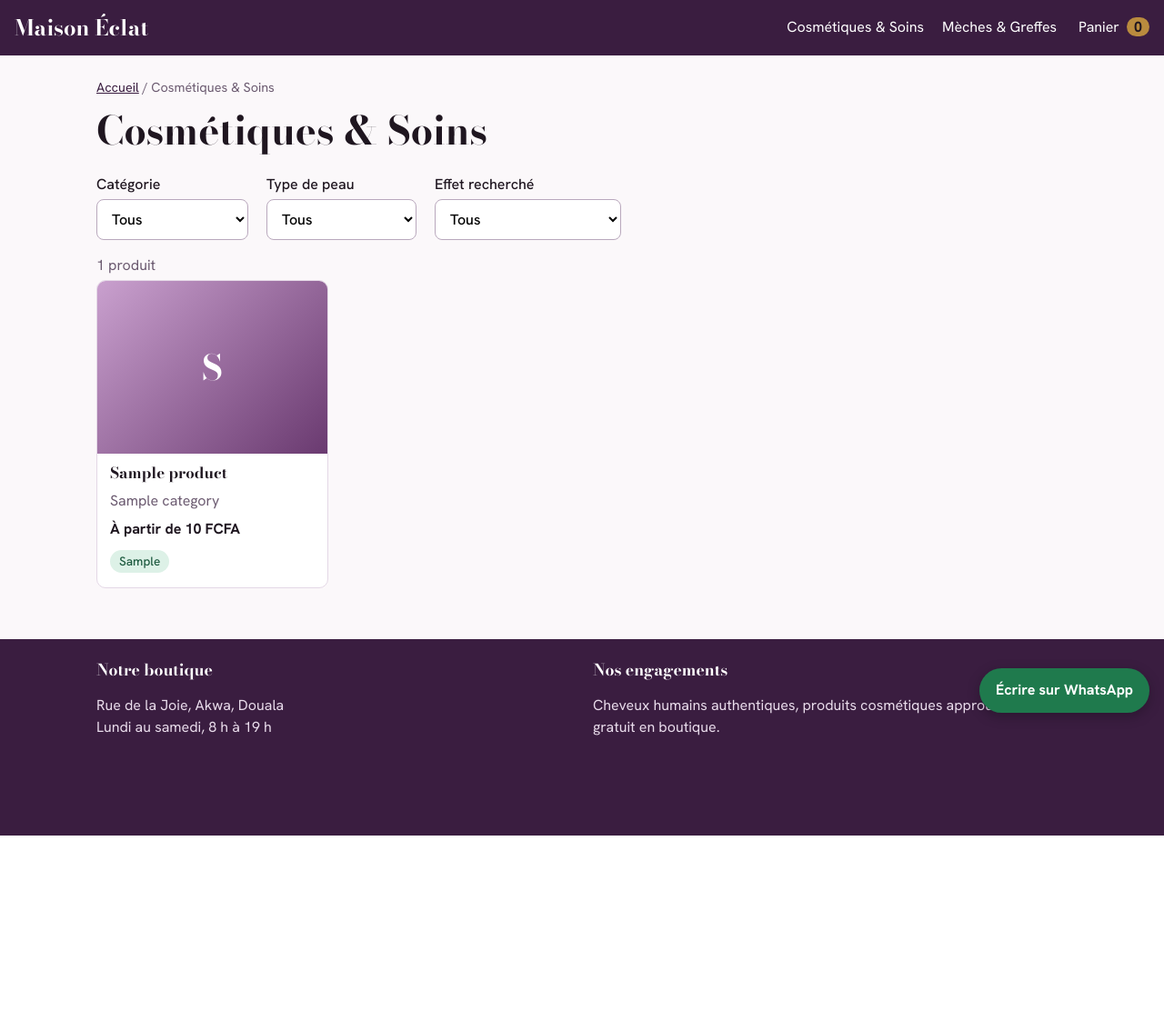
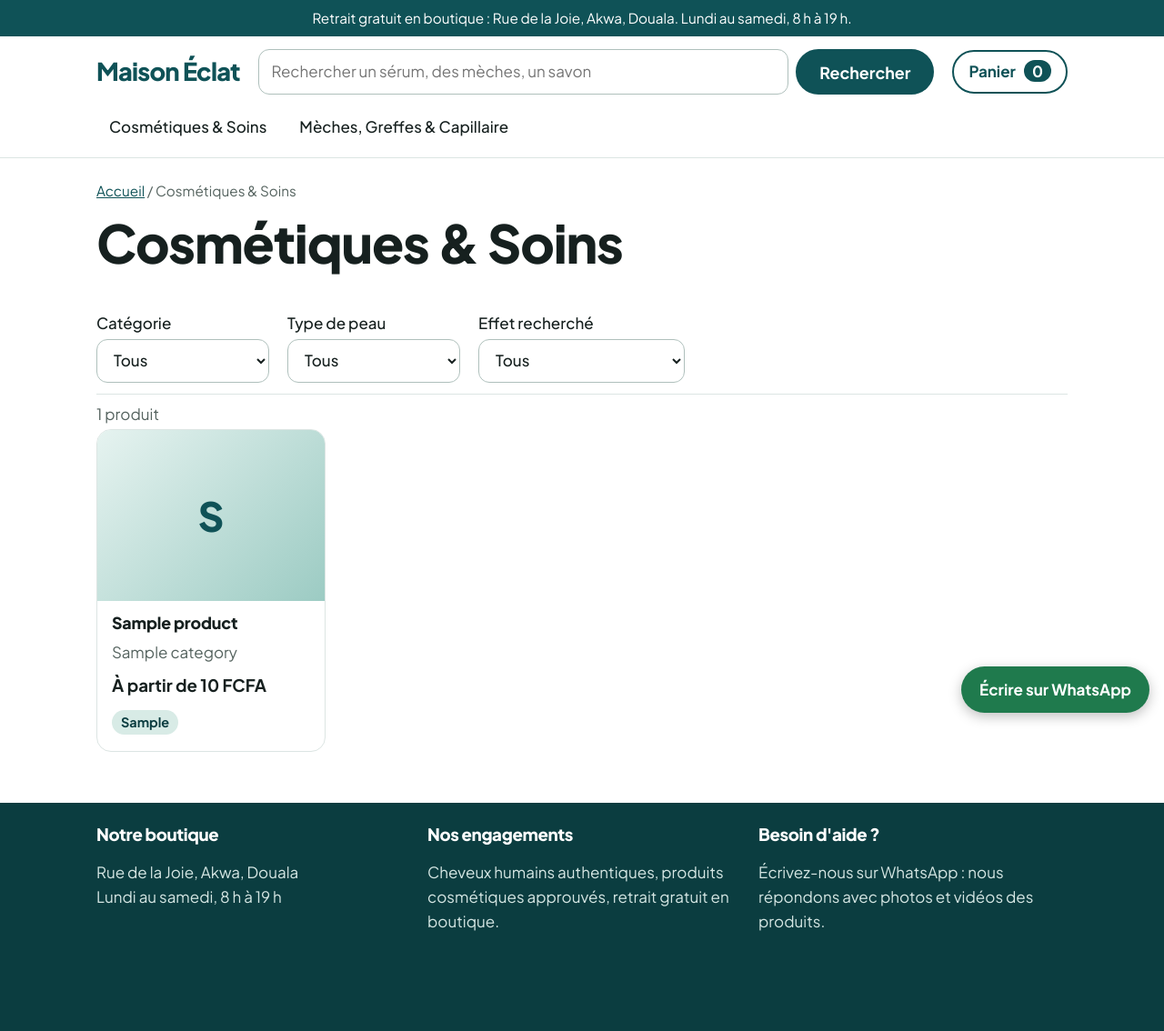
Before and after one commit to AKTECH237/maison-de-beaut-, a Django app: page /boutique/soins/ in a window 1280 px wide. Shown: the whole page at 91% size. Before the commit the page ends 919 px from the top, so only its background shows below. Run offline with Django 4.2, Linux system fonts and the light colour scheme; tables that the repository leaves empty hold one stand-in row (values such as "Sample post").

Commit message:
style: nouveau thème, police Plus Jakarta Sans, recherche

```diff
--- a/shop/static/shop/style.css
+++ b/shop/static/shop/style.css
@@ -1,61 +1,70 @@
-:root{--pearl:#FBF8FA;--plum:#3A1D40;--orchid:#EBDDEE;--gold:#B98B3E;--ink:#1F1620;--muted:#6B5A70;--line:#E4D8E6;--ok:#2F7D5B;--err:#B3261E;--r:10px}
+:root{--teal:#0F5257;--teal-2:#0B3D40;--mint:#D8EBE6;--mist:#F2F6F5;--blush:#F8E1DC;--ink:#16201F;--muted:#55635F;--line:#DCE5E3;--ok:#1E7A55;--err:#B3261E;--r:16px}
 *{box-sizing:border-box}[hidden]{display:none!important}
-body{margin:0;background:var(--pearl);color:var(--ink);font:16px/1.55 "Hanken Grotesk",system-ui,sans-serif}
-h1,h2,h3{font-family:"Bodoni Moda",Georgia,serif;font-weight:700;line-height:1.15;margin:0 0 .5em}
-h1{font-size:clamp(1.8rem,4vw,2.7rem)}h2{font-size:1.4rem}h3{font-size:1.05rem}
-a{color:var(--plum)}.muted{color:var(--muted);margin:.2em 0}
-:focus-visible{outline:3px solid var(--plum);outline-offset:2px}
-.skip{position:absolute;left:-999px}.skip:focus{left:8px;top:8px;background:#fff;padding:8px;z-index:9}
+html{font-size:17px}
+body{margin:0;background:#fff;color:var(--ink);font:400 1rem/1.6 "Plus Jakarta Sans",system-ui,sans-serif}
+h1,h2,h3{font-weight:800;letter-spacing:-.02em;line-height:1.15;margin:0 0 .5em}
+h1{font-size:clamp(2.1rem,5vw,3.4rem)}h2{font-size:1.6rem}h3{font-size:1.05rem;letter-spacing:-.01em}
+a{color:var(--teal)}.muted{color:var(--muted);margin:.2em 0}
+:focus-visible{outline:3px solid var(--teal);outline-offset:2px}
+.skip{position:absolute;left:-999px}.skip:focus{left:8px;top:8px;background:#fff;padding:8px;z-index:20}
 main,.wrap{max-width:1100px;margin:0 auto;padding:24px 16px 56px}
-.top{background:var(--plum);display:flex;flex-wrap:wrap;align-items:center;gap:8px 24px;padding:12px 16px}
-.top a{color:#fff;text-decoration:none}.top nav{display:flex;gap:20px;flex-wrap:wrap}
-.top nav a:hover,.cart:hover{text-decoration:underline}
-.brand{font:700 1.5rem "Bodoni Moda",serif;margin-right:auto}
-.cart b{background:var(--gold);color:var(--ink);border-radius:99px;padding:0 8px;margin-left:4px}
-.lead{font-size:1.1rem;color:var(--muted);max-width:60ch}
+.promo{background:var(--teal);color:#fff;text-align:center;font-size:.9rem;padding:8px 16px}
+.top{background:#fff;border-bottom:1px solid var(--line)}
+.bar{max-width:1100px;margin:0 auto;padding:14px 16px;display:flex;flex-wrap:wrap;align-items:center;gap:12px 20px}
+.brand{font-weight:800;font-size:1.6rem;letter-spacing:-.03em;color:var(--teal);text-decoration:none}
+.search{flex:1 1 300px;display:flex;gap:8px}.search input{flex:1;min-width:0}
+.cart{margin-left:auto;text-decoration:none;font-weight:700;color:var(--teal);border:2px solid var(--teal);border-radius:99px;padding:8px 16px}
+.cart b{background:var(--teal);color:#fff;border-radius:99px;padding:1px 9px;margin-left:6px}
+nav.main{max-width:1100px;margin:0 auto;padding:0 16px 12px;display:flex;gap:8px;flex-wrap:wrap}
+nav.main a{text-decoration:none;font-weight:500;color:var(--ink);padding:8px 14px;border-radius:99px}
+nav.main a:hover{background:var(--mint)}
+.hero{padding:24px 0 8px}.lead{font-size:1.2rem;color:var(--muted);max-width:56ch}
 .crumb{font-size:.9rem;color:var(--muted);margin-bottom:12px}
-.spaces{display:grid;gap:16px;grid-template-columns:repeat(auto-fit,minmax(280px,1fr));margin:24px 0 40px}
-.space{display:flex;flex-direction:column;justify-content:flex-end;min-height:260px;padding:28px;border-radius:var(--r);color:#fff;text-decoration:none}
-.space h2{font-size:1.8rem}.space p{margin:0}.space:hover{filter:brightness(1.12)}
-.space.soins{background:linear-gradient(160deg,#6A3A70,#3A1D40)}.space.capillaire{background:linear-gradient(160deg,#8A6A2E,#2A1A2E)}
-.grid{display:grid;gap:16px;grid-template-columns:repeat(auto-fill,minmax(210px,1fr))}
-.card{display:flex;flex-direction:column;background:#fff;border:1px solid var(--line);border-radius:var(--r);overflow:hidden;color:inherit;text-decoration:none}
-.card:hover{border-color:var(--plum)}.info{padding:12px 14px}.price{font-weight:700;margin:.4em 0}
-.ph{aspect-ratio:4/3;display:grid;place-items:center;font:700 2.4rem "Bodoni Moda",serif;color:#fff}
-.ph.soins{background:linear-gradient(135deg,#C9A0CE,#6A3A70)}.ph.capillaire{background:linear-gradient(135deg,#C79A4C,#4A2A3A)}
+.trust{display:grid;gap:12px;grid-template-columns:repeat(auto-fit,minmax(220px,1fr));margin:24px 0}
+.trust p{margin:0;padding:16px;background:var(--mist);border-radius:var(--r);color:var(--muted)}
+.trust strong{display:block;color:var(--ink)}
+.spaces{display:grid;gap:16px;grid-template-columns:repeat(auto-fit,minmax(280px,1fr));margin:0 0 40px}
+.space{display:flex;flex-direction:column;justify-content:flex-end;min-height:240px;padding:28px;border-radius:var(--r);color:var(--ink);text-decoration:none}
+.space h2{font-size:1.9rem}.space p{margin:0 0 12px}.space .go{font-weight:700;text-decoration:underline}
+.space.soins{background:var(--mint)}.space.capillaire{background:var(--blush)}.space:hover{filter:brightness(.97)}
+.grid{display:grid;gap:20px;grid-template-columns:repeat(auto-fill,minmax(220px,1fr))}
+.card{display:flex;flex-direction:column;border:1px solid var(--line);border-radius:var(--r);overflow:hidden;color:inherit;text-decoration:none;background:#fff}
+.card:hover{border-color:var(--teal)}.info{padding:14px 16px}.price{font-weight:700;font-size:1.1rem;margin:.4em 0}
+.ph{aspect-ratio:4/3;display:grid;place-items:center;font-weight:800;font-size:2.6rem}
+.ph.soins{background:linear-gradient(135deg,#E6F3F0,#9CCBC3);color:var(--teal)}
+.ph.capillaire{background:linear-gradient(135deg,#FBEBE7,#E9B8AE);color:#7A3B33}
 .ph.big{border-radius:var(--r);aspect-ratio:1;font-size:6rem}
-.tag{display:inline-block;font-size:.85rem;font-weight:500;padding:2px 10px;border-radius:99px;margin:.3em 0}
-.tag.ok{background:#DDF1E7;color:#1E5B40}.tag.err{background:#F8DDDA;color:var(--err)}
+.tag{display:inline-block;font-size:.85rem;font-weight:700;padding:2px 10px;border-radius:99px;margin:.3em 0}
+.tag.ok{background:var(--mint);color:var(--teal-2)}.tag.err{background:#F8DDDA;color:var(--err)}
 .err{color:var(--err)}.ok{color:var(--ok)}.warn{color:#8A5A00}
-.filters{display:flex;flex-wrap:wrap;gap:12px 20px;align-items:end;margin:16px 0}
+.filters{display:flex;flex-wrap:wrap;gap:12px 20px;align-items:end;margin:16px 0 8px;padding:12px 0;position:sticky;top:0;z-index:5;background:rgba(255,255,255,.96);border-bottom:1px solid var(--line)}
 label{display:flex;flex-direction:column;gap:4px;font-weight:500}
-input,select{font:inherit;padding:10px 12px;border:1px solid #B9A8BD;border-radius:8px;background:#fff;min-height:44px}
-input[type=radio],input[type=checkbox]{min-height:0;width:20px;height:20px;accent-color:var(--plum)}
-.btn{display:inline-block;font:700 1rem "Hanken Grotesk",sans-serif;background:var(--plum);color:#fff;border:2px solid var(--plum);border-radius:8px;padding:11px 20px;cursor:pointer;text-decoration:none;min-height:44px}
-.btn:hover{background:#51285A}.btn[disabled]{opacity:.5;cursor:not-allowed}
-.btn.ghost{background:transparent;color:var(--plum)}.btn.ghost:hover{background:var(--orchid)}
+input,select{font:inherit;padding:10px 14px;border:1.5px solid #AFC0BC;border-radius:12px;background:#fff;min-height:48px;color:var(--ink)}
+input[type=radio],input[type=checkbox]{min-height:0;width:20px;height:20px;accent-color:var(--teal)}
+.btn{display:inline-block;font:700 1.05rem "Plus Jakarta Sans",sans-serif;background:var(--teal);color:#fff;border:2px solid var(--teal);border-radius:99px;padding:11px 24px;cursor:pointer;text-decoration:none;min-height:48px}
+.btn:hover{background:var(--teal-2);border-color:var(--teal-2)}.btn[disabled]{opacity:.5;cursor:not-allowed}
+.btn.ghost{background:transparent;color:var(--teal)}.btn.ghost:hover{background:var(--mint)}
 .link{background:none;border:0;color:var(--err);text-decoration:underline;cursor:pointer;font:inherit;padding:8px}
 .detail{display:grid;gap:32px;grid-template-columns:repeat(auto-fit,minmax(280px,1fr));align-items:start}
-fieldset{border:1px solid var(--line);border-radius:var(--r);padding:14px 16px;margin:0 0 16px;background:#fff}
+fieldset{border:1px solid var(--line);border-radius:var(--r);padding:14px 16px;margin:0 0 16px}
 legend{font-weight:700;padding:0 6px}
-.opt{flex-direction:row;align-items:center;gap:10px;padding:10px 12px;border:1px solid var(--line);border-radius:8px;margin:6px 0;cursor:pointer;font-weight:400;flex-wrap:wrap}
-.opt:has(input:checked){border-color:var(--plum);background:var(--orchid)}.opt.off{opacity:.55;cursor:not-allowed}
+.opt{flex-direction:row;align-items:center;gap:10px;padding:12px 14px;border:1.5px solid var(--line);border-radius:12px;margin:8px 0;cursor:pointer;font-weight:400;flex-wrap:wrap}
+.opt:has(input:checked){border-color:var(--teal);background:var(--mint)}.opt.off{opacity:.55;cursor:not-allowed}
 .opt strong{margin-left:auto}.opt em{font-size:.85rem;font-style:normal}
 .specs{display:grid;grid-template-columns:auto 1fr;gap:4px 16px}.specs dt{color:var(--muted)}.specs dd{margin:0}
-.scroll{overflow-x:auto}table{width:100%;border-collapse:collapse;background:#fff}
+.scroll{overflow-x:auto}table{width:100%;border-collapse:collapse}
 th,td{text-align:left;padding:12px;border-bottom:1px solid var(--line);vertical-align:middle}
-.inline{display:flex;gap:8px;align-items:center;flex-wrap:wrap}.inline input{width:80px}
-.total{font-size:1.15rem}
+.inline{display:flex;gap:8px;align-items:center;flex-wrap:wrap}.inline input{width:84px}
+.total{font-size:1.2rem}
 .checkout{display:grid;gap:24px;grid-template-columns:1fr}
 @media(min-width:860px){.checkout{grid-template-columns:2fr 1fr}.recap{position:sticky;top:16px}}
 .field{margin:10px 0}.field input,.field select{width:100%}.field.bad input{border-color:var(--err)}
 small.err{font-weight:500}
-.recap{background:#fff;border:1px solid var(--line);border-radius:var(--r);padding:16px;align-self:start}
-.recap ul{padding-left:18px}
+.recap{background:var(--mist);border-radius:var(--r);padding:18px;align-self:start}.recap ul{padding-left:18px}
 .msgs{max-width:1100px;margin:12px auto 0;padding:0 16px}
-.msg{margin:6px 0;padding:10px 14px;border-radius:8px;background:var(--orchid)}
-.msg.success{background:#DDF1E7}.msg.error{background:#F8DDDA}.msg.warning{background:#FBEBC8}
-footer{background:var(--plum);color:#E9DCEB}footer h2{color:#fff;font-size:1.1rem}
+.msg{margin:6px 0;padding:12px 16px;border-radius:12px;background:var(--mint)}
+.msg.success{background:#D9F0E4}.msg.error{background:#F8DDDA}.msg.warning{background:#FBEBC8}
+footer{background:var(--teal-2);color:#D5E6E3}footer h2{color:#fff;font-size:1.1rem}
 .foot{display:grid;gap:24px;grid-template-columns:repeat(auto-fit,minmax(240px,1fr));padding-bottom:90px}
-.wa{position:fixed;right:16px;bottom:16px;background:#1F7A4D;color:#fff;font-weight:700;text-decoration:none;padding:12px 18px;border-radius:99px;box-shadow:0 4px 14px rgba(0,0,0,.25)}
+.wa{position:fixed;right:16px;bottom:16px;background:#1F7A4D;color:#fff;font-weight:700;text-decoration:none;padding:12px 20px;border-radius:99px;box-shadow:0 4px 14px rgba(0,0,0,.25)}
 @media(prefers-reduced-motion:reduce){*{transition:none!important}}
--- a/shop/templates/shop/base.html
+++ b/shop/templates/shop/base.html
@@ -3,17 +3,24 @@
 <meta charset="utf-8"><meta name="viewport" content="width=device-width, initial-scale=1">
 <title>{% block title %}{{ shop.name }}{% endblock %}</title>
 <link rel="preconnect" href="https://fonts.googleapis.com"><link rel="preconnect" href="https://fonts.gstatic.com" crossorigin>
-<link href="https://fonts.googleapis.com/css2?family=Bodoni+Moda:opsz,wght@6..96,500;6..96,700&family=Hanken+Grotesk:wght@400;500;700&display=swap" rel="stylesheet">
+<link href="https://fonts.googleapis.com/css2?family=Plus+Jakarta+Sans:wght@400;500;700;800&display=swap" rel="stylesheet">
 <link rel="stylesheet" href="{% static 'shop/style.css' %}">
 </head><body>
 <a class="skip" href="#main">Aller au contenu</a>
+<div class="promo">Retrait gratuit en boutique : {{ shop.address }}. {{ shop.hours }}.</div>
 <header class="top">
-  <a class="brand" href="{% url 'home' %}">{{ shop.name }}</a>
-  <nav aria-label="Navigation principale">
+  <div class="bar">
+    <a class="brand" href="{% url 'home' %}">{{ shop.name }}</a>
+    <form class="search" role="search" action="{% url 'home' %}">
+      <input type="search" name="q" value="{{ q|default:'' }}" placeholder="Rechercher un sérum, des mèches, un savon" aria-label="Rechercher un produit">
+      <button class="btn">Rechercher</button>
+    </form>
+    <a class="cart" href="{% url 'cart' %}">Panier <b>{{ cart_count }}</b></a>
+  </div>
+  <nav class="main" aria-label="Navigation principale">
     <a href="{% url 'catalogue' 'soins' %}">Cosmétiques &amp; Soins</a>
-    <a href="{% url 'catalogue' 'capillaire' %}">Mèches &amp; Greffes</a>
+    <a href="{% url 'catalogue' 'capillaire' %}">Mèches, Greffes &amp; Capillaire</a>
   </nav>
-  <a class="cart" href="{% url 'cart' %}">Panier <b>{{ cart_count }}</b></a>
 </header>
 {% if messages %}<div class="msgs" role="status">{% for m in messages %}<p class="msg {{ m.tags }}">{{ m }}</p>{% endfor %}</div>{% endif %}
 <main id="main">{% block content %}{% endblock %}</main>
@@ -21,6 +28,7 @@
   <div class="wrap foot">
     <div><h2>Notre boutique</h2><p>{{ shop.address }}<br>{{ shop.hours }}</p></div>
     <div><h2>Nos engagements</h2><p>Cheveux humains authentiques, produits cosmétiques approuvés, retrait gratuit en boutique.</p></div>
+    <div><h2>Besoin d'aide ?</h2><p>Écrivez-nous sur WhatsApp : nous répondons avec photos et vidéos des produits.</p></div>
   </div>
 </footer>
 <a class="wa" href="https://wa.me/{{ shop.whatsapp }}" target="_blank" rel="noopener">Écrire sur WhatsApp</a>
--- a/shop/templates/shop/catalogue.html
+++ b/shop/templates/shop/catalogue.html
@@ -2,13 +2,26 @@
 {% block title %}{% if hero %}Accueil{% else %}{{ title }}{% endif %} | {{ shop.name }}{% endblock %}
 {% block content %}
 {% if hero %}
-  <h1>Prenez soin de votre peau et de vos cheveux</h1>
-  <p class="lead">Commandez en ligne, faites-vous livrer ou retirez gratuitement en boutique.</p>
+  <section class="hero">
+    <h1>Une peau lumineuse, des cheveux sublimes</h1>
+    <p class="lead">Soins sélectionnés, mèches et greffes authentiques. Commandez en ligne, recevez chez vous ou retirez en boutique.</p>
+    <p><a class="btn" href="{% url 'catalogue' 'soins' %}">Découvrir les soins</a> <a class="btn ghost" href="{% url 'catalogue' 'capillaire' %}">Voir les mèches et greffes</a></p>
+  </section>
+  <div class="trust">
+    <p><strong>Retrait gratuit</strong>Prêt en boutique, vous êtes prévenu par SMS.</p>
+    <p><strong>Livraison à domicile</strong>À Douala, Yaoundé et dans les autres villes.</p>
+    <p><strong>Paiement simple</strong>Espèces, Mobile Money ou carte bancaire.</p>
+    <p><strong>Produits authentiques</strong>Cheveux humains et cosmétiques approuvés.</p>
+  </div>
   <div class="spaces">
-    <a class="space soins" href="{% url 'catalogue' 'soins' %}"><h2>Cosmétiques &amp; Soins</h2><p>Laits, savons, sérums, parfums</p></a>
-    <a class="space capillaire" href="{% url 'catalogue' 'capillaire' %}"><h2>Mèches, Greffes &amp; Capillaire</h2><p>Bundles, lace, perruques, entretien</p></a>
+    <a class="space soins" href="{% url 'catalogue' 'soins' %}"><h2>Cosmétiques &amp; Soins</h2><p>Laits, savons, sérums, parfums</p><span class="go">Voir les produits</span></a>
+    <a class="space capillaire" href="{% url 'catalogue' 'capillaire' %}"><h2>Mèches, Greffes &amp; Capillaire</h2><p>Bundles, lace, perruques, entretien</p><span class="go">Voir les produits</span></a>
   </div>
   <h2>Nos coups de cœur</h2>
+{% elif q %}
+  <nav class="crumb" aria-label="Fil d'Ariane"><a href="{% url 'home' %}">Accueil</a> / Recherche</nav>
+  <h1>{{ title }}</h1>
+  <p class="muted">{{ products|length }} produit{{ products|length|pluralize }}</p>
 {% else %}
   <nav class="crumb" aria-label="Fil d'Ariane"><a href="{% url 'home' %}">Accueil</a> / {{ title }}</nav>
   <h1>{{ title }}</h1>
@@ -38,7 +51,7 @@
     </div>
   </a>
   {% empty %}
-  <p>Aucun produit ne correspond à ces filtres. <a href="{% url 'catalogue' space|default:'soins' %}">Réinitialiser les filtres</a></p>
+  <p>Aucun produit ne correspond. {% if space %}<a href="{% url 'catalogue' space %}">Réinitialiser les filtres</a>{% else %}<a href="{% url 'home' %}">Retour à l'accueil</a>{% endif %}</p>
   {% endfor %}
 </div>
 {% endblock %}
--- a/shop/views.py
+++ b/shop/views.py
@@ -1,7 +1,7 @@
 from django import forms
 from django.contrib import messages
 from django.db import transaction
-from django.db.models import F
+from django.db.models import F, Q
 from django.http import Http404
 from django.shortcuts import get_object_or_404, redirect, render
 from django.views.decorators.http import require_POST
@@ -13,8 +13,12 @@ TITLES = dict(Category.SPACES)
 
 
 def home(request):
-    products = Product.objects.filter(active=True, featured=True).select_related("category").prefetch_related("variants")[:8]
-    return render(request, "shop/catalogue.html", {"hero": True, "products": products})
+    qs = Product.objects.filter(active=True).select_related("category").prefetch_related("variants")
+    q = request.GET.get("q", "").strip()
+    if q:
+        qs = qs.filter(Q(name__icontains=q) | Q(brand__icontains=q) | Q(category__name__icontains=q))
+        return render(request, "shop/catalogue.html", {"q": q, "title": f"Résultats pour « {q} »", "products": qs})
+    return render(request, "shop/catalogue.html", {"hero": True, "products": qs.filter(featured=True)[:8]})
 
 
 def catalogue(request, space):
```
